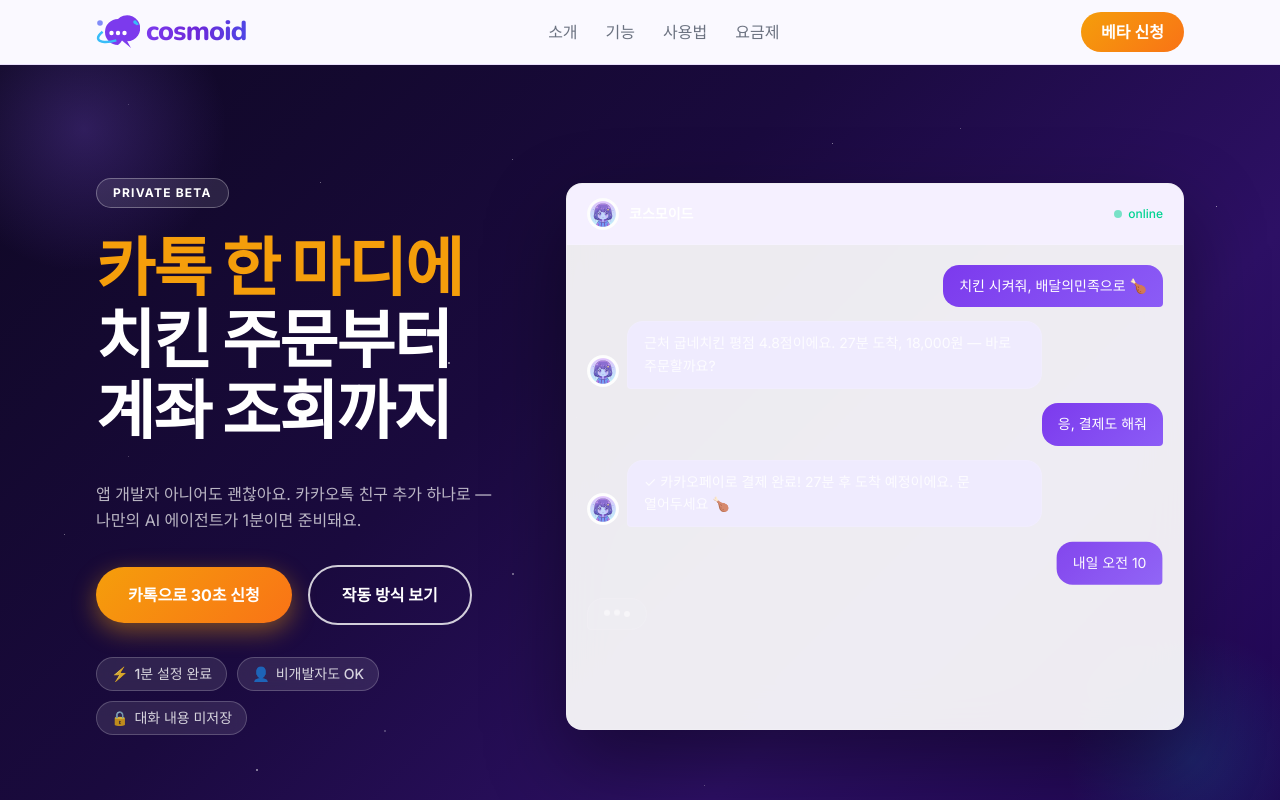
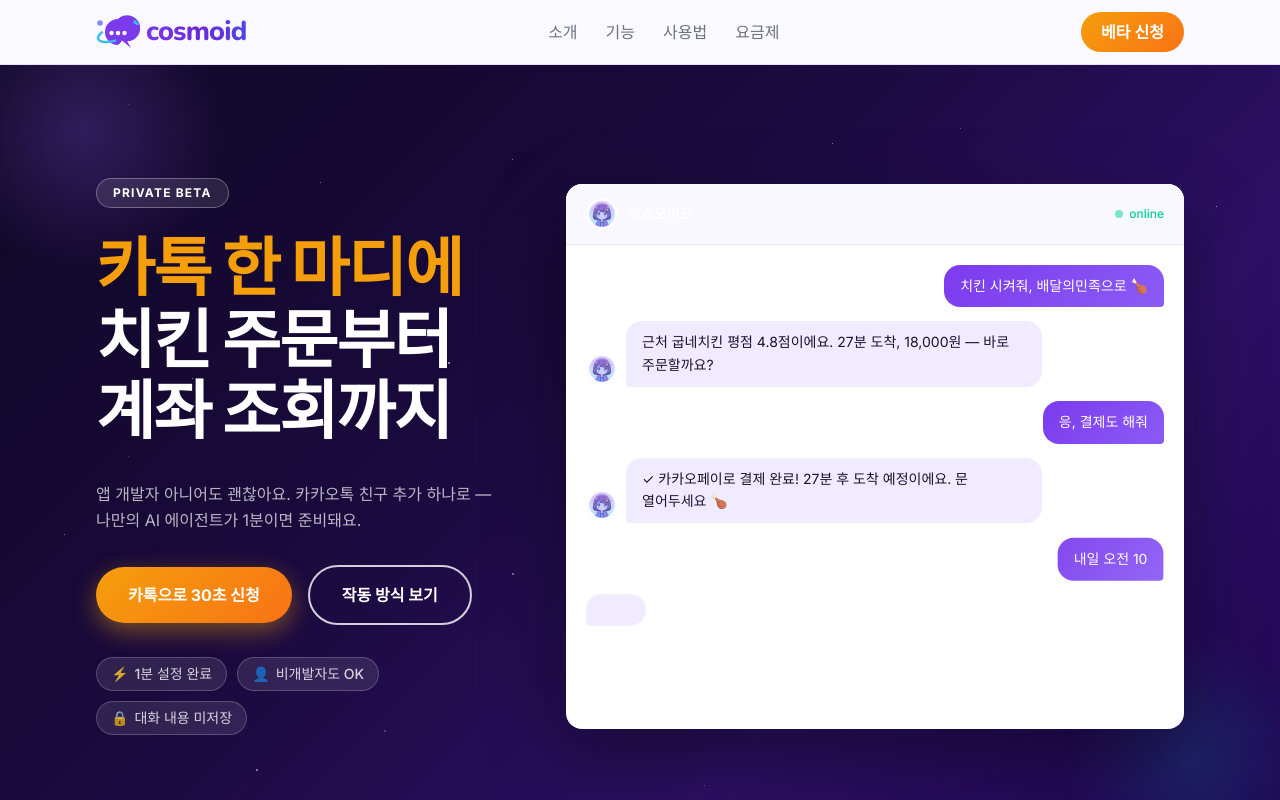
Before and after one commit to seojoonkim/cosmoid, a Next.js app: page / in a window 1280 px wide. Shown: the top 800 px of the page. Built offline with nearby package versions, Linux system fonts and the light colour scheme.

Commit message:
style: 채팅창 완전 흰색 배경, AI 연보라 말풍선, 유저 보라 말풍선 (레퍼런스 스타일)

```diff
--- a/src/components/Hero.tsx
+++ b/src/components/Hero.tsx
@@ -176,11 +176,11 @@ export default function Hero() {
 
           {/* 오른쪽 — 채팅창만 */}
           <div className="md:col-span-7">
-            <div className="rounded-2xl overflow-hidden border border-white/15 shadow-2xl"
-              style={{background:"rgba(255,255,255,0.92)",backdropFilter:"blur(20px)",boxShadow:"0 32px 80px rgba(0,0,0,0.4)"}}>
+            <div className="rounded-2xl overflow-hidden shadow-2xl" style={{border:"1px solid #ede8ff"}}
+              style={{background:"#ffffff",backdropFilter:"blur(20px)",boxShadow:"0 32px 80px rgba(0,0,0,0.4)"}}>
               {/* 헤더 */}
               <div className="flex items-center justify-between px-5 py-3.5 border-b border-white/10"
-                style={{background:"rgba(245,240,255,0.98)"}}>
+                style={{background:"#f9f7ff",borderBottom:"1px solid #ede8ff"}}>
                 <div className="flex items-center gap-2.5">
                   <div className="h-8 w-8 rounded-full overflow-hidden">
                     <img src="/images/cosmoid-avatar.png" alt="코스모이드" className="h-full w-full object-cover" />
@@ -210,11 +210,11 @@ export default function Hero() {
                       <div className={`max-w-[72%] rounded-2xl px-4 py-2.5 text-sm leading-relaxed ${
                         msg.from === "user"
                           ? "rounded-br-sm text-white"
-                          : "rounded-bl-sm text-white/85 border border-white/10"
+                          : "rounded-bl-sm"
                       }`}
                         style={msg.from === "user"
                           ? {background:"linear-gradient(135deg,#7c3aed,#8b5cf6)"}
-                          : {background:"rgba(240,235,255,0.95)"}
+                          : {background:"#f0ebff",color:"#1c1033"}
                         }
                       >
                         {msg.id === typingId ? typingText : msg.text}
@@ -226,9 +226,9 @@ export default function Hero() {
                 {visible > 0 && visible < messages.length && messages[visible - 1].from === "user" && (
                   <motion.div initial={{opacity:0}} animate={{opacity:1}} className="flex justify-start">
                     <div className="rounded-2xl rounded-bl-sm px-4 py-3 border border-white/10 flex gap-1"
-                      style={{background:"rgba(255,255,255,0.08)"}}>
+                      style={{background:"#f0ebff"}}>
                       {[0,1,2].map(i => (
-                        <span key={i} className="h-1.5 w-1.5 rounded-full bg-white/50 animate-bounce"
+                        <span key={i} className="h-1.5 w-1.5 rounded-full animate-bounce" style={{background:"#a78bfa"}}
                           style={{animationDelay:`${i*0.15}s`}} />
                       ))}
                     </div>
```
